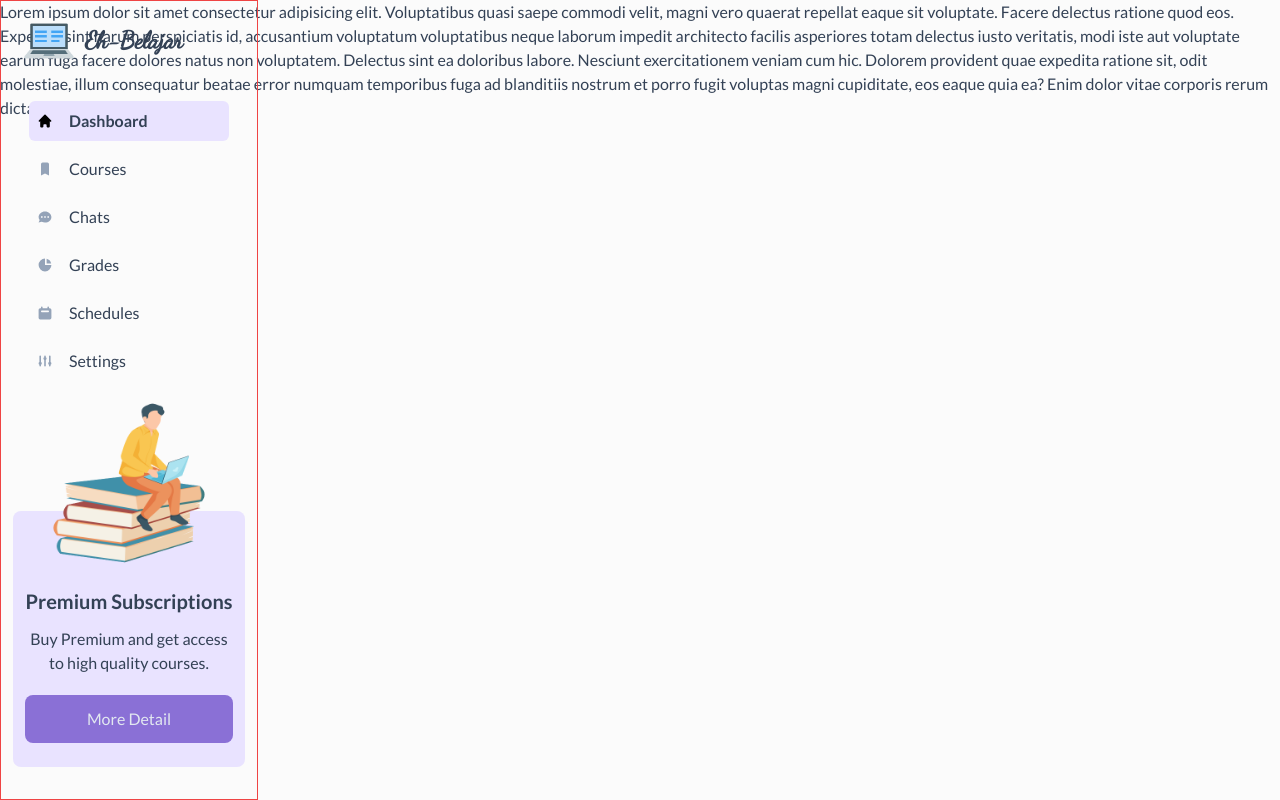
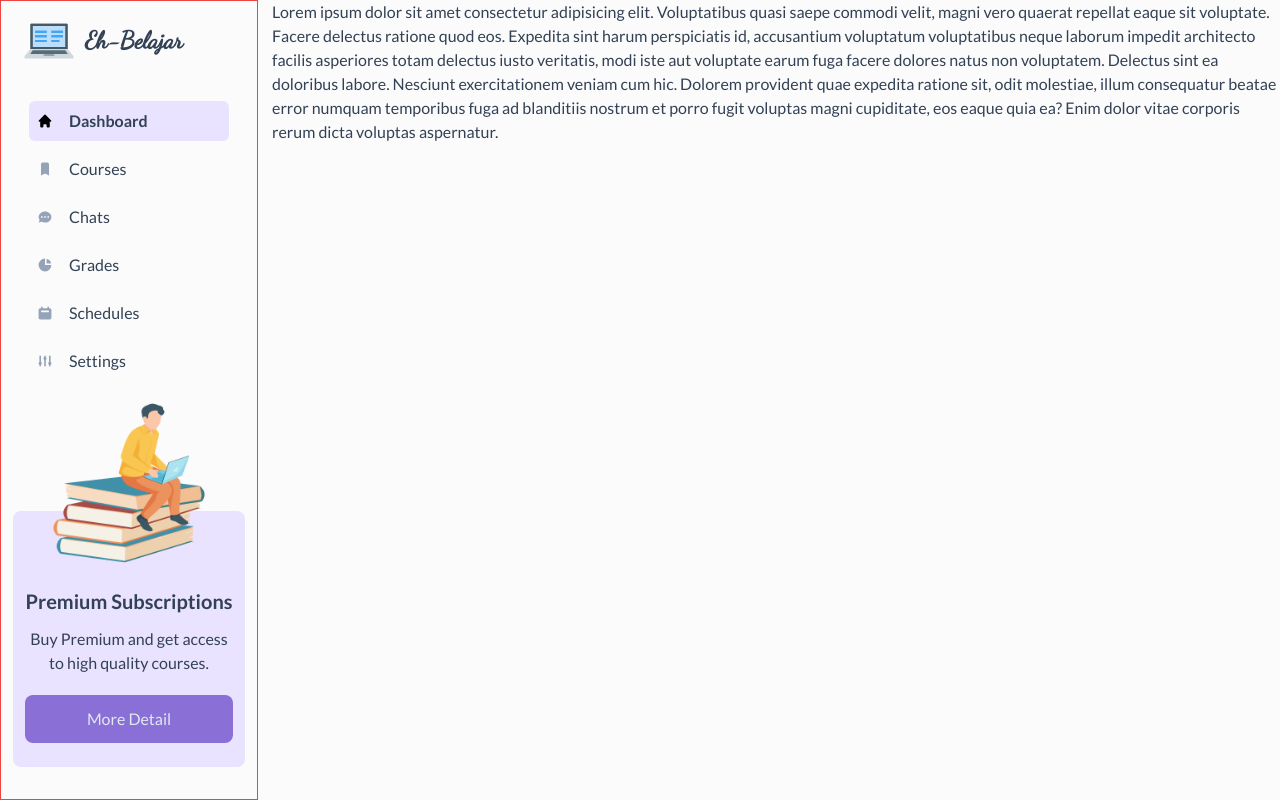
Before and after one commit to albetnov/eh-belajar-frontend, a React (Vite) app: page / in a window 1280 px wide. Built offline with nearby package versions, Linux system fonts and the light colour scheme.

Commit message:
fix them already

```diff
--- a/src/Components/Container.tsx
+++ b/src/Components/Container.tsx
@@ -4,7 +4,11 @@ type Props = {
 };
 
 const Container: React.FC<Props> = ({ children, className }) => {
-  return <div className={`container mx-auto max-w-xl lg:max-w-full ${className}`}>{children}</div>;
+  return (
+    <div className={`container mx-auto max-w-xl lg:max-w-full sm:col-start-2 ${className}`}>
+      {children}
+    </div>
+  );
 };
 
 export default Container;
--- a/src/Components/Template.tsx
+++ b/src/Components/Template.tsx
@@ -7,9 +7,9 @@ type Props = {
 
 export default function Template({ children }: Props) {
   return (
-    <>
+    <div className="sm:container-grid">
       <Navbar />
-      <div className={`ml-[${+300}px]`}>{children}</div>
-    </>
+      {children}
+    </div>
   );
 }
--- a/src/index.css
+++ b/src/index.css
@@ -4,3 +4,10 @@
 @tailwind base;
 @tailwind components;
 @tailwind utilities;
+
+@layer components {
+  .container-grid {
+    display: grid;
+    grid-template-columns: 17rem 1fr;
+  }
+}
```
